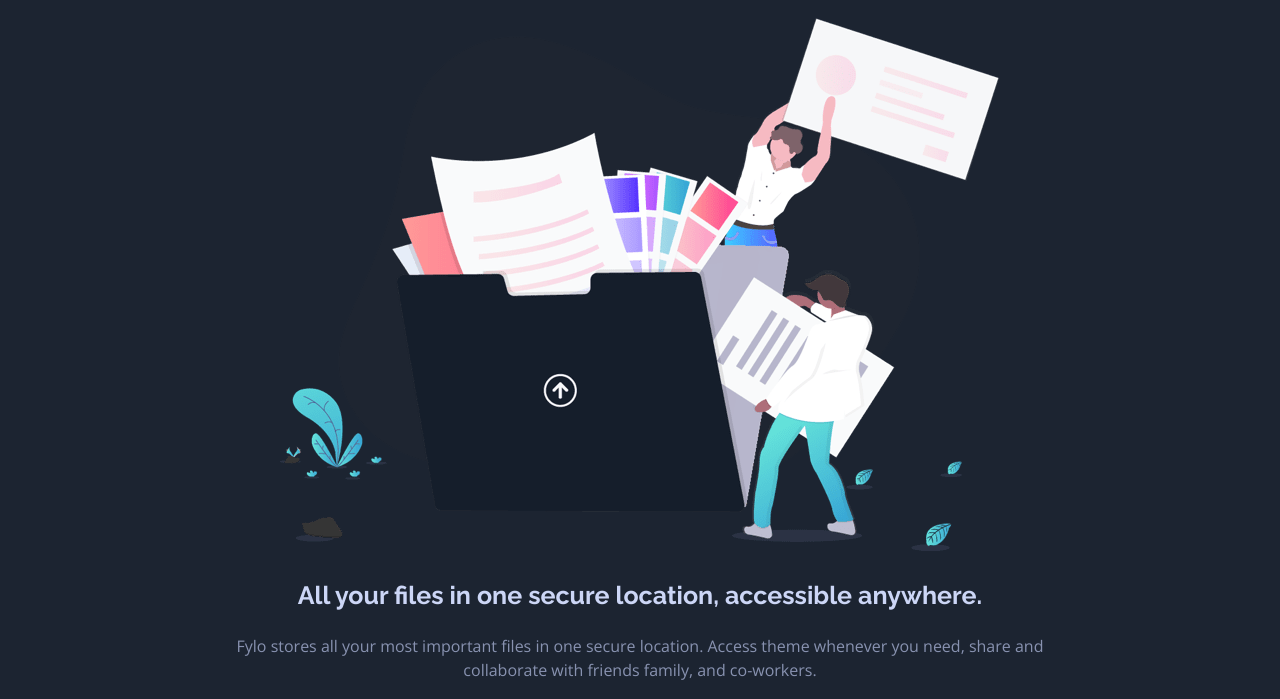
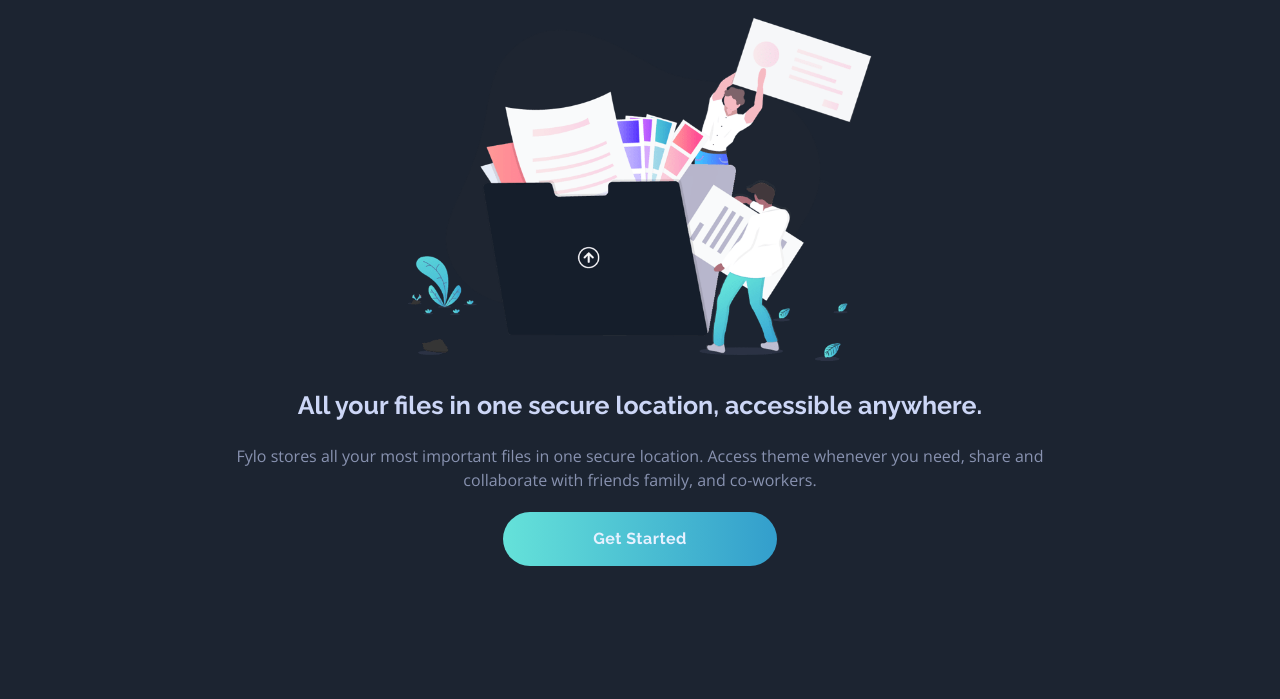
Before and after one commit to jaesmanalang/fylo-landing-page-dark-theme, a plain HTML site: page index.html in a window 1280 px wide. Shown: the part 59-758 px from the top of the page. Drawn offline with nearby package versions, Linux system fonts and the light colour scheme.

Commit message:
Set min height of intro image for max-height

```diff
--- a/css/styles.css
+++ b/css/styles.css
@@ -252,8 +252,7 @@ header {
   justify-content: space-around;
 }
 
-.intro a {
-}
+.intro a {}
 
 .intro h1 {
   margin-top: 2rem;
@@ -526,11 +525,24 @@ header {
   html {
     font-size: 45%;
   }
+
   .intro__img,
   .productive__img {
     width: 30%;
   }
 }
+
+@media screen and (min-width: 500px) and (max-height: 820px) {
+  .intro {
+    min-height: 100vh;
+    height: 100%;
+  }
+
+  .intro__img {
+    width: 40% !important;
+  }
+}
+
 
 @media screen and (min-width: 600px) {
   .nav__list {
@@ -718,6 +730,7 @@ header {
   .footer nav ul {
     margin: 2rem 0;
   }
+
   .social-media {
     grid-row: 3 / 4;
     grid-column: 1 / -1;
@@ -725,7 +738,7 @@ header {
     margin: 0 auto;
   }
 
-  .footer .container > p {
+  .footer .container>p {
     grid-row: 4 / 5;
     grid-column: 1 / -1;
   }
```
